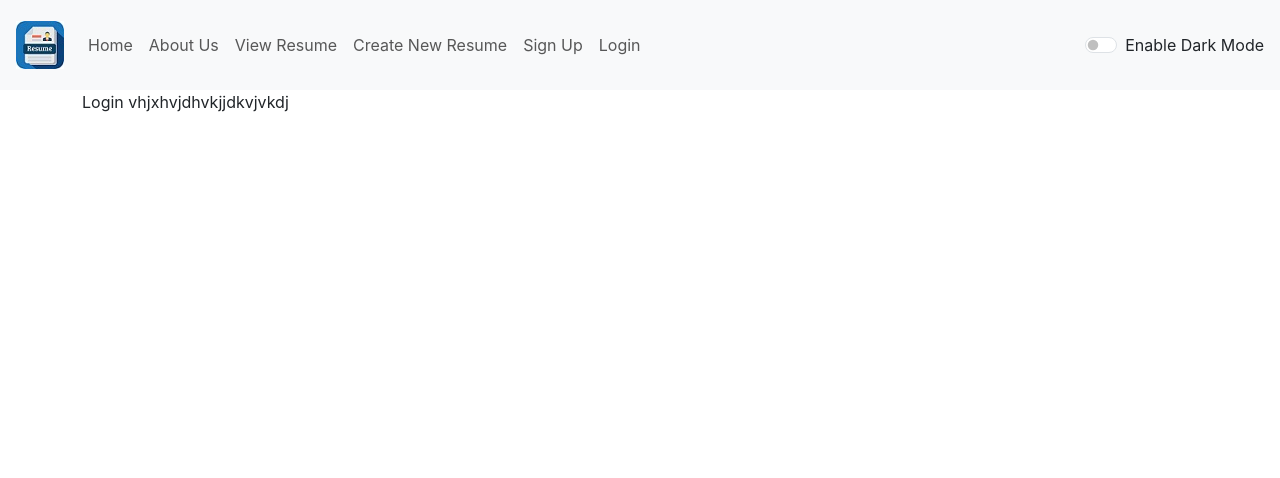
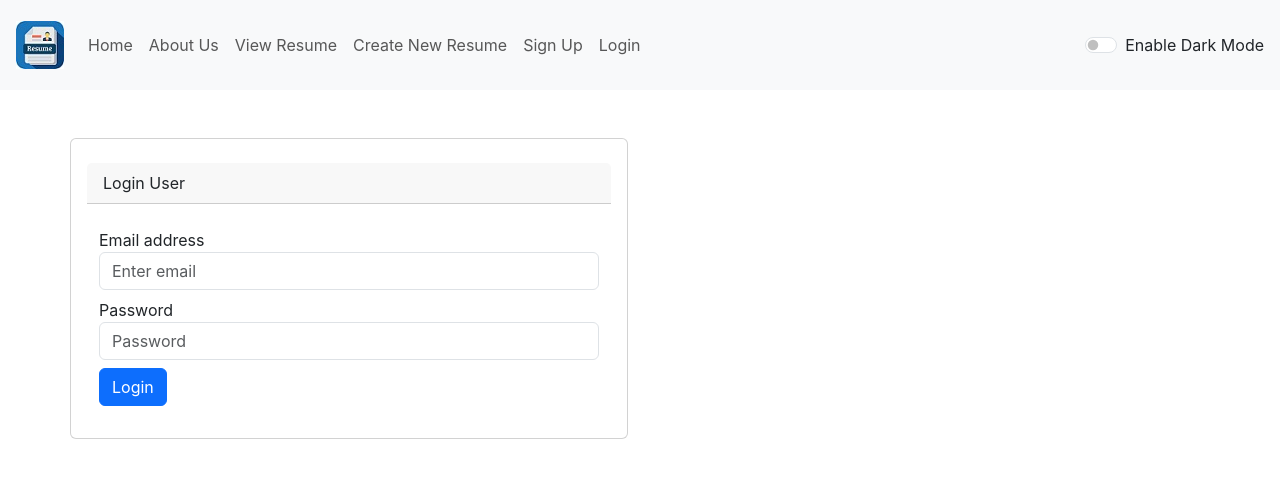
Before and after one commit to Ganesh-Agrawal/Resume-Builder, a React (Create React App) app in the folder my-resume-builder/: page /login in a window 1280 px wide. Shown: the top 478 px of the page. Built offline with nearby package versions, Linux system fonts and the light colour scheme.

Commit message:
login page completed

```diff
--- a/my-resume-builder/src/components/Login.js
+++ b/my-resume-builder/src/components/Login.js
@@ -1,7 +1,43 @@
-import React from 'react'
+import React ,{useState}from 'react'
 
 export default function Login() {
+
+const [email,setEmail]= useState();
+const [pass,setPass] = useState();
+
+  const jqueruCode = (e)=>{
+     console.log(email);
+     console.log(pass)
+
+  };
+const emailHandler =(e)=>{
+  setEmail(e.target.value);
+}
+
+const passHandler =(e)=>{
+  setPass(e.target.value);
+}
   return (
-    <div>Login vhjxhvjdhvkjjdkvjvkdj</div>
+    <>
+      <div className="container mt-5 card-body my-2 card col-md-6 row justify-content-center">
+        <div className="card-header my-2">Login User</div>
+        <div className=" my-2">
+          <form>
+            <div className="form-group my-2">
+              <label htmlFor="email">Email address</label>
+              <input onChange={emailHandler} type="email" className="form-control" id="email" placeholder="Enter email" />
+            </div>
+            <div className="form-group my-2">
+              <label htmlFor="password">Password</label>
+              <input type="password" onChange={passHandler} className="form-control" id="password" placeholder="Password" />
+            </div>
+            <div className=" my-2">
+              <button type="submit" onClick={jqueruCode} id="login" className="btn btn-primary">Login</button>
+            </div>
+          </form>
+
+        </div>
+      </div>
+ </>
   )
 }
```
Also changed, not shown: my-resume-builder/src/components/AddEducation.js (added, +54 -0 lines), my-resume-builder/src/components/ColorPicker.js (added, +11 -0 lines).
